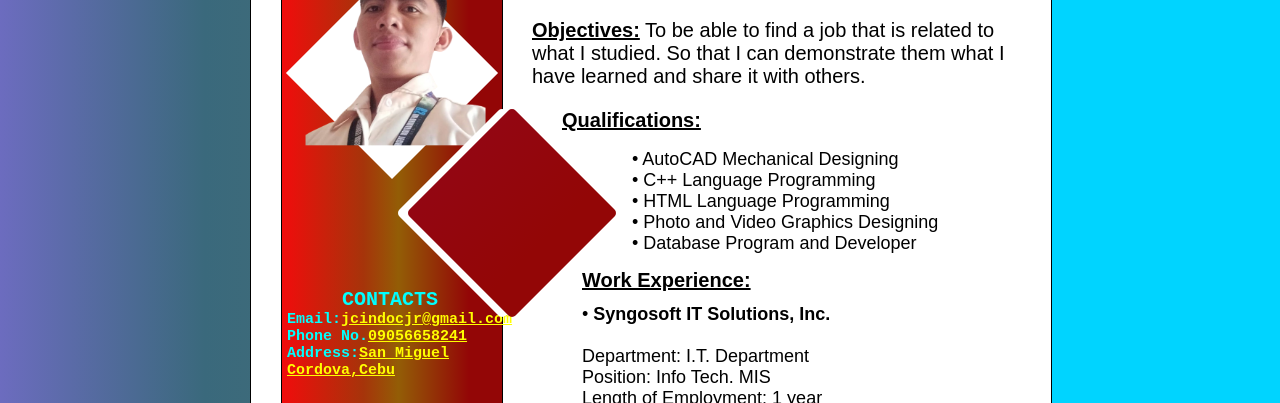
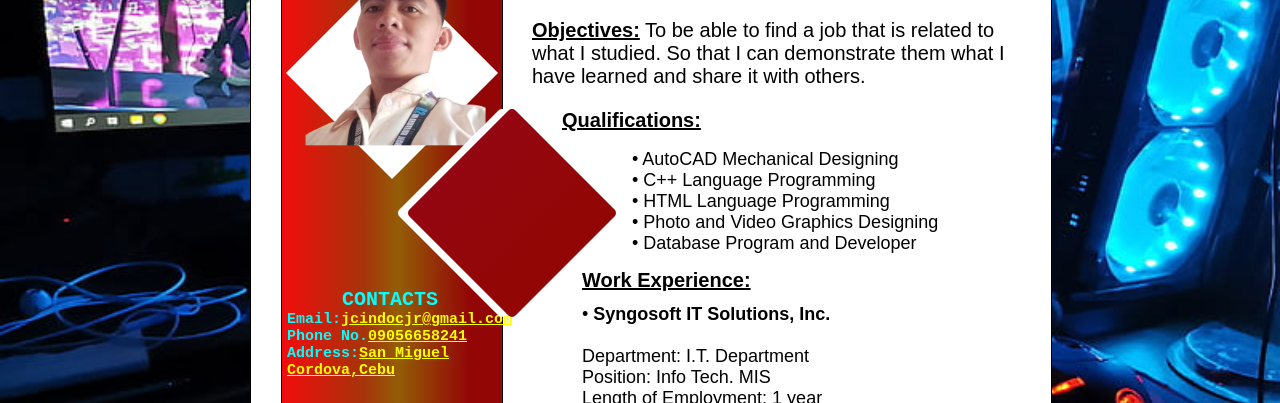
Before and after one commit to jcindocjr144/portfolio, a plain HTML site: page jerson.html in a window 1280 px wide. Shown: the part 300-703 px from the top of the page. Drawn offline with Linux system fonts and the light colour scheme.

Commit message:
Update jerson.css

```diff
--- a/css/jerson.css
+++ b/css/jerson.css
@@ -5,8 +5,10 @@
 }
 body
 {
-background: rgb(2,0,36);
-background: linear-gradient(90deg, rgba(2,0,36,1) 0%, rgba(108,108,191,1) 0%, rgba(58,105,124,1) 16%, rgba(64,108,120,1) 25%, rgba(0,212,255,1) 51%, rgba(0,212,255,1) 68%);
+background-image:url("../images/bg4.jpg");
+background-repeat: no-repeat;
+background-size:100%;
+background-color: black;
 }
 
 .menu-bar
```
